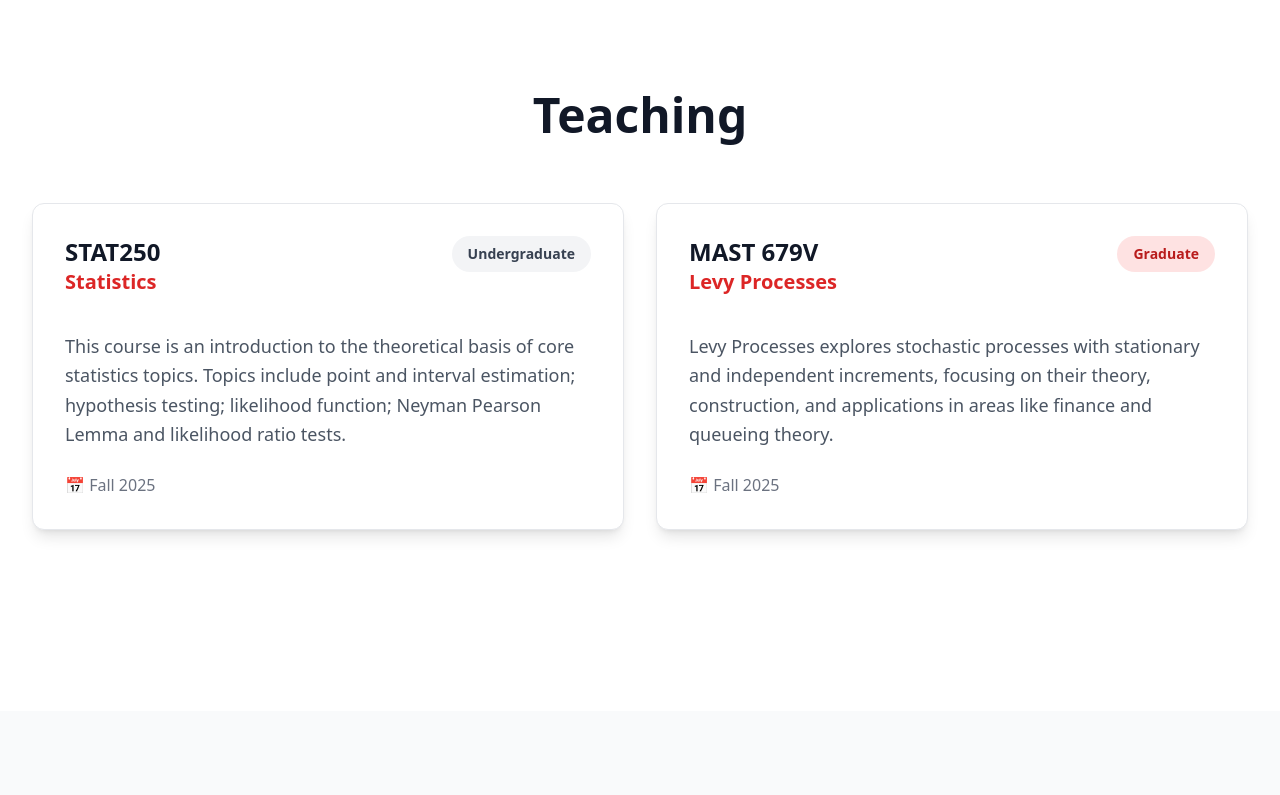
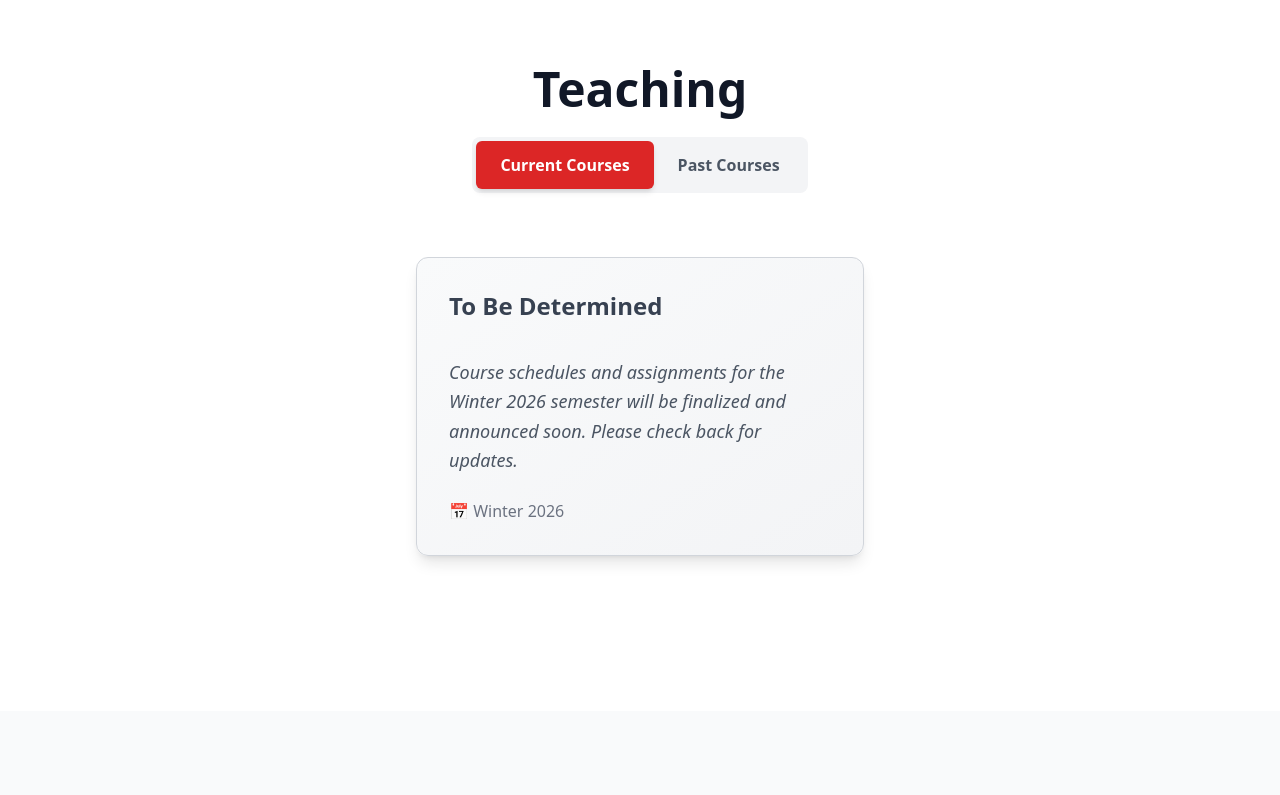
Before and after one commit to xiaowen-zhou-stats/xiaowen-zhou-stats, a React (Create React App) app in the folder xiaowen-website/: page / in a window 1280 px wide. Shown: the part 1120-1915 px from the top of the page. Built offline with nearby package versions, Linux system fonts and the light colour scheme.

Commit message:
FIX: Fixed a few fields, ready for publication section

```diff
--- a/xiaowen-website/src/components/About/About.js
+++ b/xiaowen-website/src/components/About/About.js
@@ -69,7 +69,7 @@ const About = () => {
                 <div className="text-base text-gray-600 font-medium">Publications</div> {/* Increased text size */}
               </div>
               <div className="bg-white rounded-xl p-8 text-center shadow-lg border border-gray-200"> {/* Increased padding */}
-                <div className="text-4xl font-bold text-red-600 mb-2">20+</div> {/* Increased text size */}
+                <div className="text-4xl font-bold text-red-600 mb-2">4</div> {/* Increased text size */}
                 <div className="text-base text-gray-600 font-medium">PhD Students</div> {/* Increased text size */}
               </div>
               <div className="bg-white rounded-xl p-8 text-center shadow-lg border border-gray-200"> {/* Increased padding */}
--- a/xiaowen-website/src/components/Contact/Contact.js
+++ b/xiaowen-website/src/components/Contact/Contact.js
@@ -1,28 +1,6 @@
 import React, { useState } from 'react';
 
 const Contact = () => {
-  const [formData, setFormData] = useState({
-    name: '',
-    email: '',
-    subject: '',
-    message: ''
-  });
-
-  const handleInputChange = (e) => {
-    setFormData({
-      ...formData,
-      [e.target.name]: e.target.value
-    });
-  };
-
-  const handleSubmit = (e) => {
-    e.preventDefault();
-    // Handle form submission here
-    console.log('Form submitted:', formData);
-    alert('Thank you for your message! I will get back to you soon.');
-    setFormData({ name: '', email: '', subject: '', message: '' });
-  };
-
   return (
     <section id="contact" className="min-h-screen bg-white flex items-center">
       <div className="max-w-7xl mx-auto px-8 py-20">
@@ -51,9 +29,9 @@ const Contact = () => {
                     <h4 className="text-xl font-bold text-gray-900">Office</h4>
                   </div>
                   <p className="text-gray-700 text-lg leading-relaxed">
-                    Room 304, Computer Science Building<br />
-                    University of Technology<br />
-                    123 University Ave, Tech City, TC 12345
+                    1400 de Maisonneuve Blvd. West<br />
+                    Concordia University<br />
+                    Montreal, QC, Canada
                   </p>
                 </div>
 
@@ -63,19 +41,9 @@ const Contact = () => {
                     <h4 className="text-xl font-bold text-gray-900">Email</h4>
                   </div>
                   <p className="text-gray-700 text-lg">
-                    <a href="mailto:j.smith@university.edu" className="text-gray-600 hover:underline font-semibold">
-                      j.smith@university.edu
+                    <a href="mailto:xiaowen.zhou@concordia.ca" className="text-gray-600 hover:underline font-semibold">
+                      xiaowen.zhou@concordia.ca
                     </a>
-                  </p>
-                </div>
-
-                <div className="bg-gray-50 rounded-xl p-8 border border-gray-100 shadow-lg">
-                  <div className="flex items-center mb-4">
-                    <span className="text-3xl mr-5 text-red-600">📞</span>
-                    <h4 className="text-xl font-bold text-gray-900">Phone</h4>
-                  </div>
-                  <p className="text-gray-700 text-lg font-semibold">
-                    +1 (555) 123-4567
                   </p>
                 </div>
 
@@ -85,116 +53,34 @@ const Contact = () => {
                     <h4 className="text-xl font-bold text-gray-900">Office Hours</h4>
                   </div>
                   <p className="text-gray-700 text-lg leading-relaxed">
-                    Tuesday & Thursday: 2:00 PM - 4:00 PM<br />
-                    Or by appointment
+                    By appointment
                   </p>
                 </div>
               </div>
             </div>
-
-            {/* Social Links */}
-            <div>
-              <h4 className="text-xl font-bold text-gray-900 mb-6">Connect Online</h4>
-              <div className="flex space-x-4">
-                <a href="#" className="bg-red-600 text-white p-4 rounded-xl hover:bg-red-700 transition-colors shadow-lg">
-                  <span className="text-2xl">🔗</span>
-                </a>
-                <a href="#" className="bg-gray-800 text-white p-4 rounded-xl hover:bg-gray-900 transition-colors shadow-lg">
-                  <span className="text-2xl">🐙</span>
-                </a>
-                <a href="#" className="bg-blue-500 text-white p-4 rounded-xl hover:bg-blue-600 transition-colors shadow-lg">
-                  <span className="text-2xl">🐦</span>
-                </a>
-                <a href="#" className="bg-red-600 text-white p-4 rounded-xl hover:bg-red-700 transition-colors shadow-lg">
-                  <span className="text-2xl">🎓</span>
-                </a>
-              </div>
-            </div>
           </div>
 
-          {/* Contact Form */}
-          <div className="bg-gray-50 rounded-xl p-10 border border-gray-200 shadow-lg">
-            <h3 className="text-3xl font-bold text-gray-900 mb-8">Send a Message</h3>
+          {/* Google Maps */}
+          <div className="bg-gray-50 rounded-xl p-6 border border-gray-200 shadow-lg">
+            <h3 className="text-3xl font-bold text-gray-900 mb-8">Location</h3>
 
-            <form onSubmit={handleSubmit} className="space-y-6">
-              <div className="grid md:grid-cols-2 gap-6">
-                <div>
-                  <label htmlFor="name" className="block text-lg font-semibold text-gray-700 mb-3">
-                    Full Name *
-                  </label>
-                  <input
-                    type="text"
-                    id="name"
-                    name="name"
-                    value={formData.name}
-                    onChange={handleInputChange}
-                    required
-                    className="w-full px-5 py-4 border border-gray-300 rounded-lg focus:ring-2 focus:ring-red-500 focus:border-red-500 transition-colors text-lg"
-                    placeholder="Your full name"
-                  />
-                </div>
+            <div className="w-full h-96 rounded-lg overflow-hidden border border-gray-300">
+              <iframe
+                src="https://www.google.com/maps/embed?pb=!1m18!1m12!1m3!1d2796.0894444444444!2d-73.57854968437504!3d45.49719997910155!2m3!1f0!2f0!3f0!3m2!1i1024!2i768!4f13.1!3m3!1m2!1s0x4cc91a5aa4b0a437%3A0x7177161b71121a0a!2s1400%20Bd%20de%20Maisonneuve%20O%2C%20Montr%C3%A9al%2C%20QC%20H3G%201M8%2C%20Canada!5e0!3m2!1sen!2sus!4v1643234567890!5m2!1sen!2sus"
+                width="100%"
+                height="100%"
+                style={{ border: 0 }}
+                allowFullScreen=""
+                loading="lazy"
+                referrerPolicy="no-referrer-when-downgrade"
+                title="Concordia University Location"
+              ></iframe>
+            </div>
 
-                <div>
-                  <label htmlFor="email" className="block text-lg font-semibold text-gray-700 mb-3">
-                    Email Address *
-                  </label>
-                  <input
-                    type="email"
-                    id="email"
-                    name="email"
-                    value={formData.email}
-                    onChange={handleInputChange}
-                    required
-                    className="w-full px-5 py-4 border border-gray-300 rounded-lg focus:ring-2 focus:ring-red-500 focus:border-red-500 transition-colors text-lg"
-                    placeholder="your.email@example.com"
-                  />
-                </div>
-              </div>
-
-              <div>
-                <label htmlFor="subject" className="block text-lg font-semibold text-gray-700 mb-3">
-                  Subject *
-                </label>
-                <input
-                  type="text"
-                  id="subject"
-                  name="subject"
-                  value={formData.subject}
-                  onChange={handleInputChange}
-                  required
-                  className="w-full px-5 py-4 border border-gray-300 rounded-lg focus:ring-2 focus:ring-red-500 focus:border-red-500 transition-colors text-lg"
-                  placeholder="What is this regarding?"
-                />
-              </div>
-
-              <div>
-                <label htmlFor="message" className="block text-lg font-semibold text-gray-700 mb-3">
-                  Message *
-                </label>
-                <textarea
-                  id="message"
-                  name="message"
-                  value={formData.message}
-                  onChange={handleInputChange}
-                  required
-                  rows={6}
-                  className="w-full px-5 py-4 border border-gray-300 rounded-lg focus:ring-2 focus:ring-red-500 focus:border-red-500 transition-colors resize-vertical text-lg"
-                  placeholder="Please describe your inquiry or message..."
-                />
-              </div>
-
-              <button
-                type="submit"
-                className="w-full bg-red-600 text-white py-4 px-8 rounded-lg font-bold hover:bg-red-700 transition-colors focus:ring-2 focus:ring-red-500 focus:ring-offset-2 text-lg"
-              >
-                Send Message
-              </button>
-            </form>
-
-            <div className="mt-8 p-6 bg-red-50 rounded-lg border border-red-200">
-              <p className="text-red-800 text-lg">
-                <span className="font-bold">💡 Tip:</span> For research collaboration inquiries,
-                please include details about your research interests and proposed timeline.
+            <div className="mt-6 p-6 bg-blue-50 rounded-lg border border-blue-200">
+              <p className="text-blue-800 text-lg">
+                <span className="font-bold">🚇 Transit:</span> Guy-Concordia Metro Station (Green Line) -
+                2 minute walk from the university campus.
               </p>
             </div>
           </div>
--- a/xiaowen-website/src/components/Publications/Publications.js
+++ b/xiaowen-website/src/components/Publications/Publications.js
@@ -93,7 +93,7 @@ const Publications = () => {
             <div className="text-slate-600 font-medium">Citations</div>
           </div>
           <div className="bg-white rounded-lg p-6 text-center shadow-sm border border-slate-200">
-            <div className="text-3xl font-bold text-red-600 mb-2">11,208</div>
+            <div className="text-3xl font-bold text-red-600 mb-2">11,000+</div>
             <div className="text-slate-600 font-medium">Reads</div>
           </div>
           <div className="bg-white rounded-lg p-6 text-center shadow-sm border border-slate-200">
--- a/xiaowen-website/src/components/Teaching/Teaching.js
+++ b/xiaowen-website/src/components/Teaching/Teaching.js
@@ -1,23 +1,40 @@
-import React from 'react';
+import React, { useState } from 'react';
 
 const Teaching = () => {
-  const courses = [
+  const [showCurrent, setShowCurrent] = useState(true);
+
+  const currentCourses = [
+    {
+      code: "To Be Determined",
+      level: "TBD",
+      description: "Course schedules and assignments for the Winter 2026 semester will be finalized and announced soon. Please check back for updates.",
+      semester: "Winter 2026",
+      isTBD: true
+    }
+  ];
+
+  const pastCourses = [
     {
       code: "STAT250",
       title: "Statistics",
       level: "Undergraduate",
       description: "This course is an introduction to the theoretical basis of core statistics topics. Topics include point and interval estimation; hypothesis testing; likelihood function; Neyman Pearson Lemma and likelihood ratio tests.",
-      semester: "Fall 2025"
+    },
+    {
+      code: "STAT249",
+      title: "Probability 1",
+      level: "Undergraduate",
+      description: "This course covers the fundamentals of probability theory, including random variables, discrete and continuous distributions, expectation, and more.",
     },
     {
       code: "MAST 679V",
       title: "Levy Processes",
       level: "Graduate",
       description: "Levy Processes explores stochastic processes with stationary and independent increments, focusing on their theory, construction, and applications in areas like finance and queueing theory.",
-      semester: "Fall 2025"
     },
   ];
 
+  const displayedCourses = showCurrent ? currentCourses : pastCourses;
    return (
     <section id="teaching" className="min-h-screen bg-white flex items-center">
       <div className="max-w-7xl mx-auto px-8 py-20">
@@ -25,18 +42,59 @@ const Teaching = () => {
         {/* Section Header */}
         <div className="text-center mb-16">
           <h2 className="text-5xl font-bold text-gray-900 mb-6">Teaching</h2>
+
+          {/* Toggle Buttons */}
+          <div className="flex justify-center mb-8">
+            <div className="bg-gray-100 rounded-lg p-1 flex">
+              <button
+                onClick={() => setShowCurrent(true)}
+                className={`px-6 py-3 rounded-md font-semibold transition-all ${
+                  showCurrent
+                    ? 'bg-red-600 text-white shadow-md'
+                    : 'text-gray-600 hover:text-gray-900'
+                }`}
+              >
+                Current Courses
+              </button>
+              <button
+                onClick={() => setShowCurrent(false)}
+                className={`px-6 py-3 rounded-md font-semibold transition-all ${
+                  !showCurrent
+                    ? 'bg-red-600 text-white shadow-md'
+                    : 'text-gray-600 hover:text-gray-900'
+                }`}
+              >
+                Past Courses
+              </button>
+            </div>
+          </div>
         </div>
 
-        {/* Current Courses */}
+        {/* Course Grid */}
         <div>
-          <div className="grid lg:grid-cols-2 gap-8">
-            {courses.map((course, index) => (
-              <div key={index} className="bg-white border border-gray-200 rounded-xl p-8 shadow-lg hover:shadow-xl transition-shadow flex flex-col">
+          <div className={`grid gap-8 ${
+            displayedCourses.length === 1 && displayedCourses[0].isTBD
+              ? 'justify-center'
+              : 'lg:grid-cols-2'
+          }`}>
+            {displayedCourses.map((course, index) => (
+              <div key={index} className={`border rounded-xl p-8 shadow-lg hover:shadow-xl transition-shadow flex flex-col ${
+                course.isTBD
+                  ? 'bg-gradient-to-br from-gray-50 to-gray-100 border-gray-300 max-w-md mx-auto'
+                  : 'bg-white border-gray-200'
+              }`}>
                 <div className="flex justify-between items-start mb-6">
                   <div>
-                    <h4 className="text-2xl font-bold text-gray-900">{course.code}</h4>
-                    <h5 className="text-xl font-semibold text-red-600 mb-3 text-left">{course.title}</h5>
+                    <h4 className={`text-2xl font-bold ${course.isTBD ? 'text-gray-700' : 'text-gray-900'}`}>
+                      {course.code}
+                    </h4>
+                    <h5 className={`text-xl font-semibold mb-3 text-left ${
+                      course.isTBD ? 'text-gray-600' : 'text-red-600'
+                    }`}>
+                      {course.title}
+                    </h5>
                   </div>
+                  {!course.isTBD && (
                     <span className={`px-4 py-2 rounded-full text-sm font-semibold ${
                       course.level === 'Graduate'
                         ? 'bg-red-100 text-red-700'
@@ -44,12 +102,21 @@ const Teaching = () => {
                     }`}>
                       {course.level}
                     </span>
+                  )}
                 </div>
 
-                <p className="text-gray-600 leading-relaxed text-lg flex-grow text-left">{course.description}</p>
+                <p className={`leading-relaxed text-lg flex-grow text-left ${
+                  course.isTBD ? 'text-gray-600 italic' : 'text-gray-600'
+                }`}>
+                  {course.description}
+                </p>
 
                 <div className="mt-6">
-                  <span className="text-gray-500 font-medium">📅 {course.semester}</span>
+                  {course.semester && (
+                    <span className={`font-medium ${course.isTBD ? 'text-gray-500' : 'text-gray-500'}`}>
+                      📅 {course.semester}
+                    </span>
+                  )}
                 </div>
               </div>
             ))}
```
Lines whose indentation alone changed are shown as unchanged.
